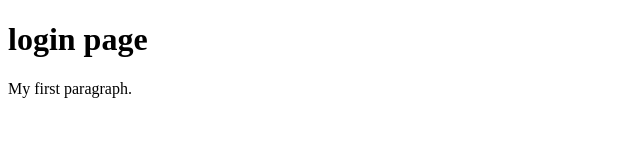
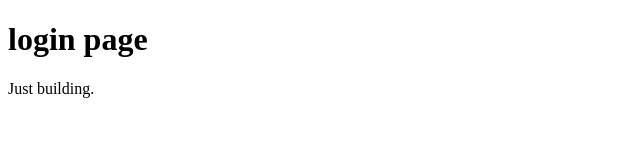
Before and after one commit to sewen48/jan_convo, a plain HTML site: page index.html in a window 1280 px wide. Shown: the full height of the page, 0-640 px from the left. Drawn offline with Linux system fonts and the light colour scheme.

Commit message:
login page

```diff
--- a/index.html
+++ b/index.html
@@ -3,7 +3,7 @@
 <body>
 
 <h1>login page</h1>
-<p>My first paragraph.</p>
+<p>Just building.</p>
 
 </body>
 </html>
```
